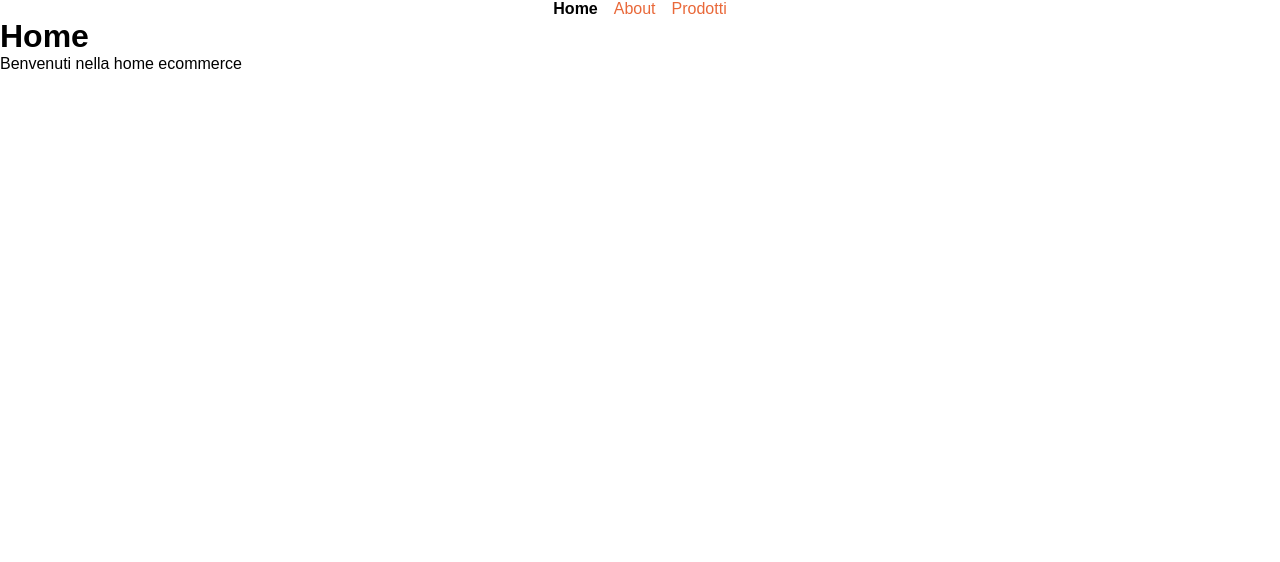
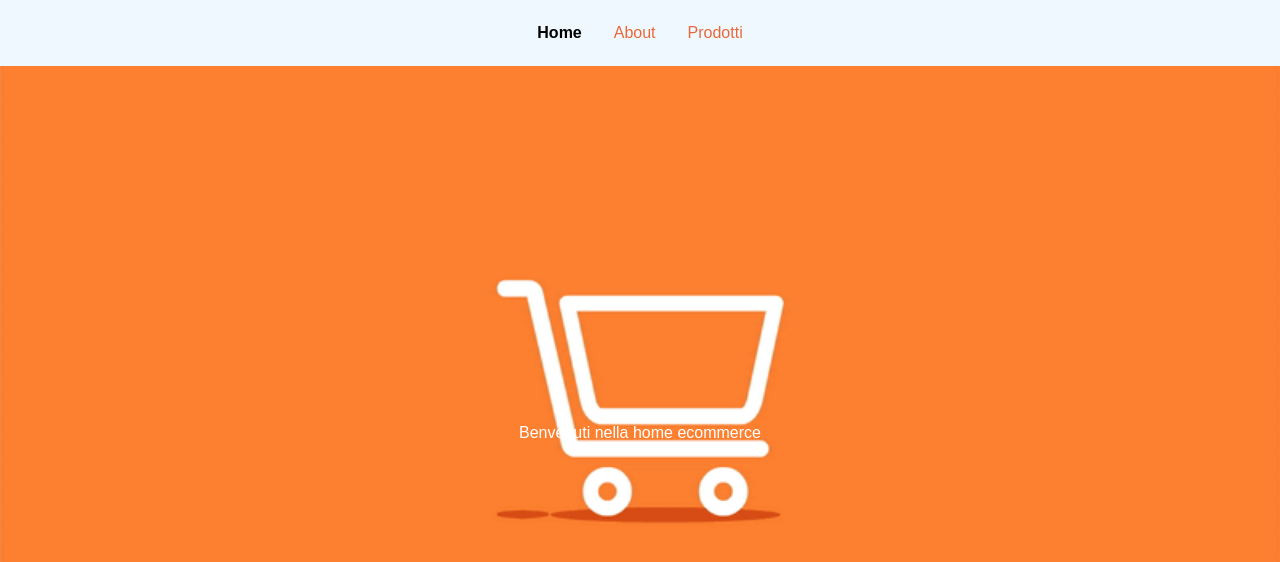
Before and after one commit to alexanderpulido2098-gif/E-commerce-route, a React (Vite) app: page / in a window 1280 px wide. Shown: the top 562 px of the page. Built offline with nearby package versions, Linux system fonts and the light colour scheme.

Commit message:
aggiuto sfondo nella home

```diff
--- a/src/index.css
+++ b/src/index.css
@@ -29,7 +29,7 @@
     height: auto;
 }
 
-/**********header************/
+/**********header e Home************/
 
 a {
     color: rgb(233, 104, 57);
@@ -46,11 +46,46 @@ a.active {
 }
 
 header {
+    background-color: aliceblue;
+    width: 100%;
     display: flex;
     flex-direction: row;
     justify-content: center;
+    gap: 2rem;
+    padding: 1.5rem;
+    /* Dà respiro alla barra in alto */
+}
+
+/* ************home********* */
+
+.Home-container {
+    position: relative;
+    width: 100%;
+    height: 100vh;
+    background-size: cover;
+    background-position: center;
+    background-repeat: no-repeat;
+    display: flex;
+    flex-direction: column;
+    /* 👈 Gli elementi vanno dall'alto verso il basso */
+    color: white;
+}
+
+.Home-content {
+    flex: 1;
+    text-align: center;
+    display: flex;
+    flex-direction: column;
+    justify-content: center;
+    align-items: center;
     gap: 1rem;
+    text-align: center;
 }
+
+
+
+
+
 
 /* *************++ cards Prodotti ************* */
 .Container-cards {
--- a/src/pages/Homepage.jsx
+++ b/src/pages/Homepage.jsx
@@ -1,12 +1,16 @@
 import NavbarEco from "../components/navbar";
+import Gif1 from "../assets/Gif1.gif";
+
 
 function HomePage() {
     return (
-        <div>
+        <div className="Home-container" style={{ backgroundImage: `url(${Gif1})` }}>
             <NavbarEco />
-            <h1>Home</h1>
-            <p>Benvenuti nella home ecommerce</p>
+
+            {/* 👇 Contenuto centrale separato dalla Navbar */}
+            <div className="Home-content">
+                <p>Benvenuti nella home ecommerce</p>
+            </div>
         </div>
-    )
-
+    );
 } export default HomePage
```
Also changed, not shown: src/assets/Gif1.gif (added), src/assets/Gif2.gif (added).
